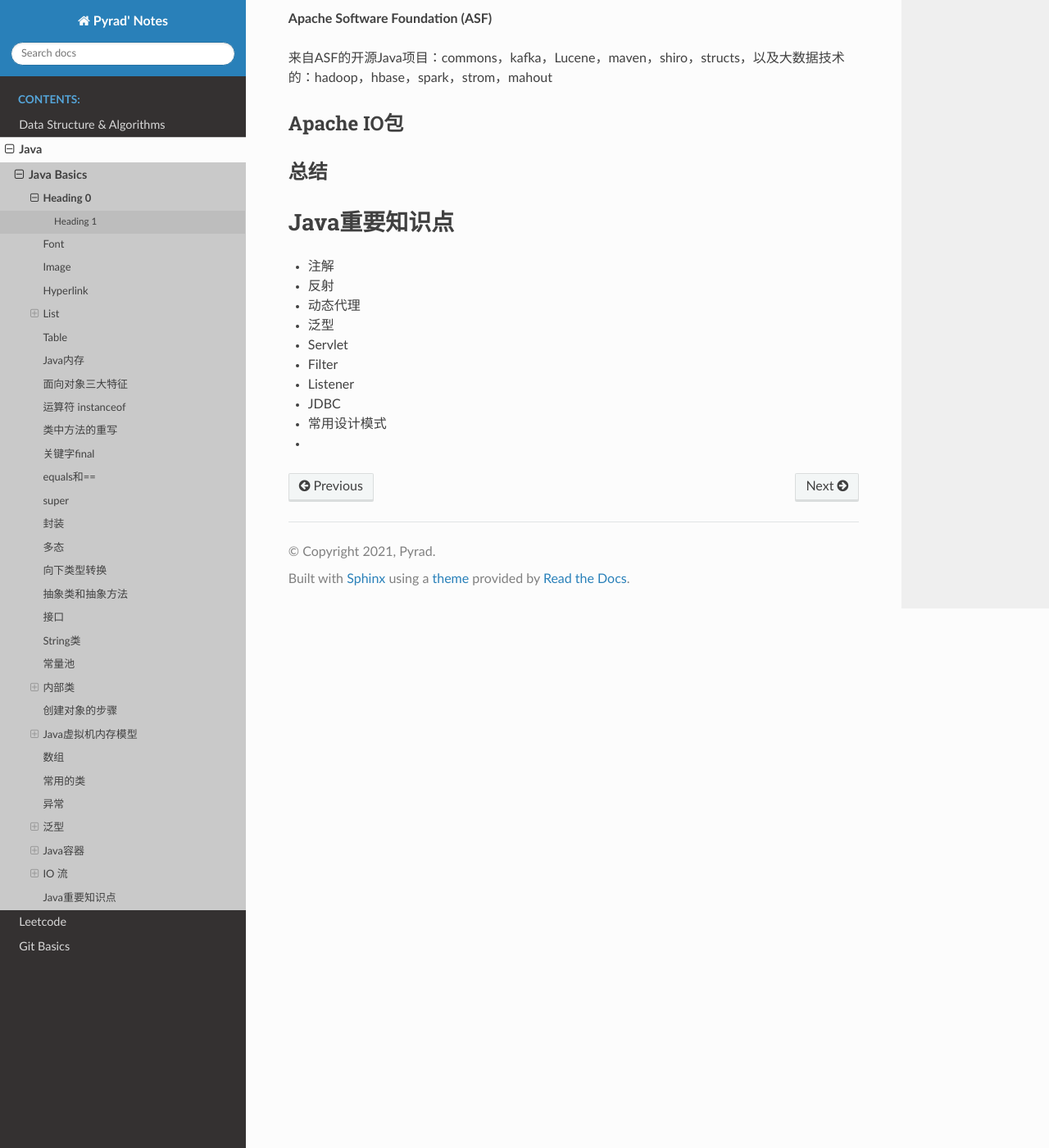
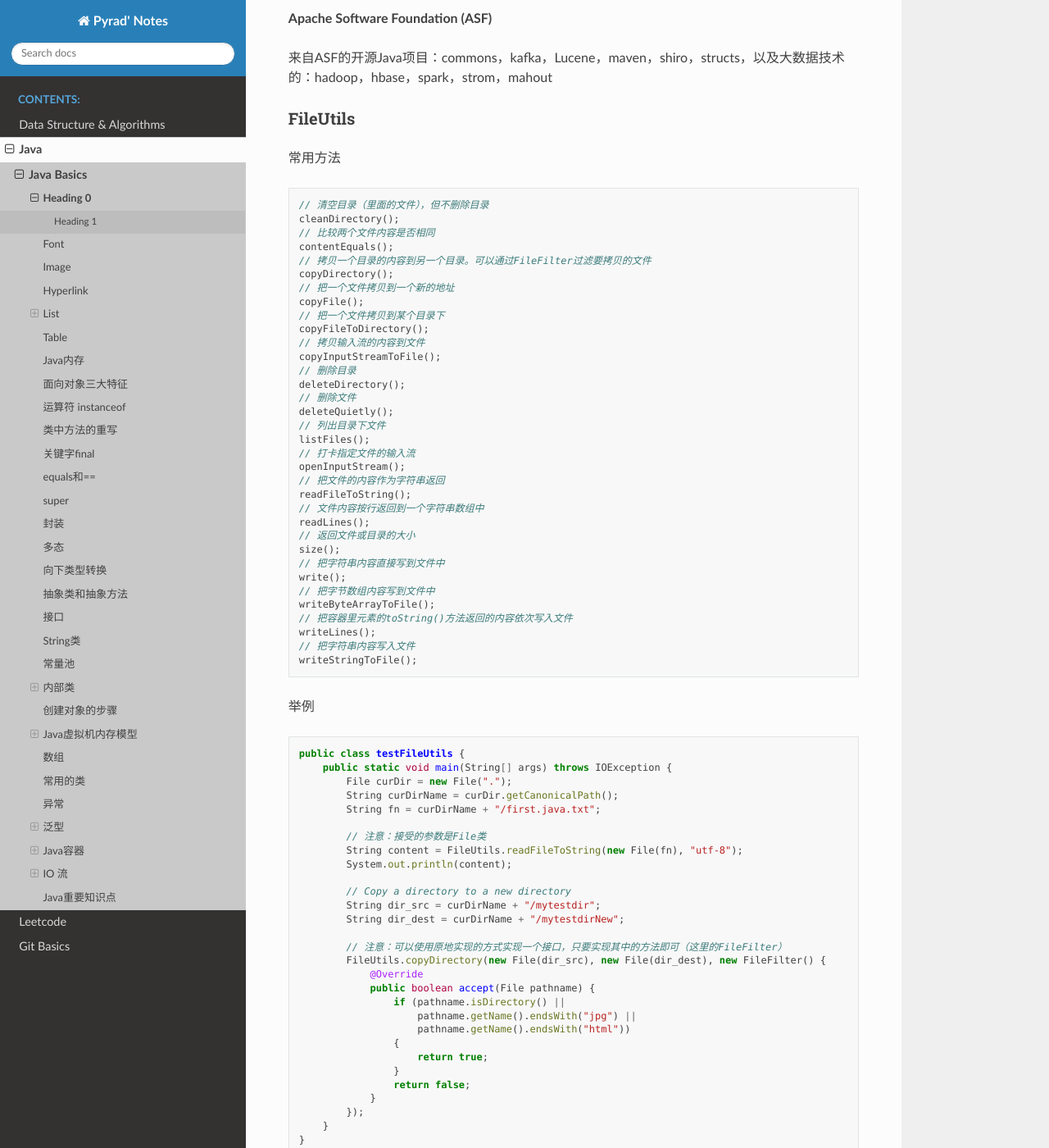
Before and after one commit to Pyrad/pyradnotes, a Sphinx documentation site: the page built from source/Java/JavaBasics/java.md, in a window 1280 px wide and 1400 px high, scrolled down 47041 px. Shown: the whole window at 82% size. Built offline with Sphinx 7.4.7 and the Read the Docs theme 2.0.0, drawn with Linux system fonts in a browser that asks for light colours; some of the changed text lies outside the part shown.

Commit message:
Java notes 2021.08.01

````diff
--- a/source/Java/JavaBasics/java.md
+++ b/source/Java/JavaBasics/java.md
@@ -2554,13 +2554,164 @@
 
 来自ASF的开源Java项目：commons，kafka，Lucene，maven，shiro，structs，以及大数据技术的：hadoop，hbase，spark，strom，mahout
 
-
-
-## Apache IO包
+### FileUtils
+
+常用方法
+
+```java
+// 清空目录（里面的文件），但不删除目录
+cleanDirectory();
+// 比较两个文件内容是否相同
+contentEquals();
+// 拷贝一个目录的内容到另一个目录。可以通过FileFilter过滤要拷贝的文件
+copyDirectory();
+// 把一个文件拷贝到一个新的地址
+copyFile();
+// 把一个文件拷贝到某个目录下
+copyFileToDirectory();
+// 拷贝输入流的内容到文件
+copyInputStreamToFile();
+// 删除目录
+deleteDirectory();
+// 删除文件
+deleteQuietly();
+// 列出目录下文件
+listFiles();
+// 打卡指定文件的输入流
+openInputStream();
+// 把文件的内容作为字符串返回
+readFileToString();
+// 文件内容按行返回到一个字符串数组中
+readLines();
+// 返回文件或目录的大小
+size();
+// 把字符串内容直接写到文件中
+write();
+// 把字节数组内容写到文件中
+writeByteArrayToFile();
+// 把容器里元素的toString()方法返回的内容依次写入文件
+writeLines();
+// 把字符串内容写入文件
+writeStringToFile();
+```
+
+举例
+
+```java
+public class testFileUtils {
+    public static void main(String[] args) throws IOException {
+        File curDir = new File(".");
+        String curDirName = curDir.getCanonicalPath();
+        String fn = curDirName + "/first.java.txt";
+
+        // 注意：接受的参数是File类
+        String content = FileUtils.readFileToString(new File(fn), "utf-8");
+        System.out.println(content);
+
+        // Copy a directory to a new directory
+        String dir_src = curDirName + "/mytestdir";
+        String dir_dest = curDirName + "/mytestdirNew";
+
+        // 注意：可以使用原地实现的方式实现一个接口，只要实现其中的方法即可（这里的FileFilter）
+        FileUtils.copyDirectory(new File(dir_src), new File(dir_dest), new FileFilter() {
+            @Override
+            public boolean accept(File pathname) {
+                if (pathname.isDirectory() ||
+                    pathname.getName().endsWith("jpg") ||
+                    pathname.getName().endsWith("html"))
+                {
+                    return true;
+                }
+                return false;
+            }
+        });
+    }
+}
+```
+
+### IOUtils
+
+常用方法
+
+```java
+// 把传入的流包装成缓冲流，可以通过参数指定缓冲大小
+buffer();
+// 关闭流
+close();
+// 比较两个流中的内容是否一致
+contentEquals();
+// 把输入流内容拷贝到输出流中，可指定字符编码
+copy();
+// 把输入流内容拷贝到输出流中，适合大于2G内容的拷贝
+copyLarge();
+// 返回可以迭代每一行内容的迭代器
+lineIterator();
+// 把输入流中的部分内容读入到字节数组中
+read();
+// 把输入流中的所有内容读入到字节数组中
+readFully();
+// 读入输入流中的一行
+readLine();
+// 把输入转换成带缓冲的输入流
+toBufferedInputStream();
+toBufferedReader();
+// 把输入流内容转为字节数组、字符数组
+toByteArray();
+toCharArray();
+// 把输入流或数组中的内容转换为字符串
+toString();
+// 向流里写入内容
+write();
+// 向流里写入一行内容
+writeLine();
+```
+
+举例
+
+```java
+public class testIOUtils {
+    public static void main(String[] args) throws IOException {
+        File curDir = new File(".");
+        String curDirName = curDir.getCanonicalPath();
+        String fn = curDirName + "/first.java.txt";
+
+        // 实现了以字节流的方式读入文件，并以字符的方式打印出来
+        String cont = IOUtils.toString(new FileInputStream(fn), "utf-8");
+        System.out.println(cont);
+    }
+}
+```
+
+
 
 ## 总结
 
-
+- 四大基本IO抽象类
+- 分类
+  - 按流的方向
+  - 按流处理的数据单元
+  - 按处理的对象
+- 四个基本IO抽象类的实现类
+  - InputStream
+    - FileInputStream
+    - ByteArrayInputStream
+    - BufferedInputStream
+    - DataInputStream
+    - ObjectInputStream
+  - OutputStream
+    - FileOutputStream
+    - ByteArrayOutputStream
+    - BufferedOutputStream
+    - DataOutputStream
+    - ObjectOutputStream
+  - Reader
+    - FileReader
+    - BufferedReader
+    - InputStreamReader
+  - Writer
+    - FileWriter
+    - BufferedWriter
+    - OutputStreamWriter
 
 
 
````
